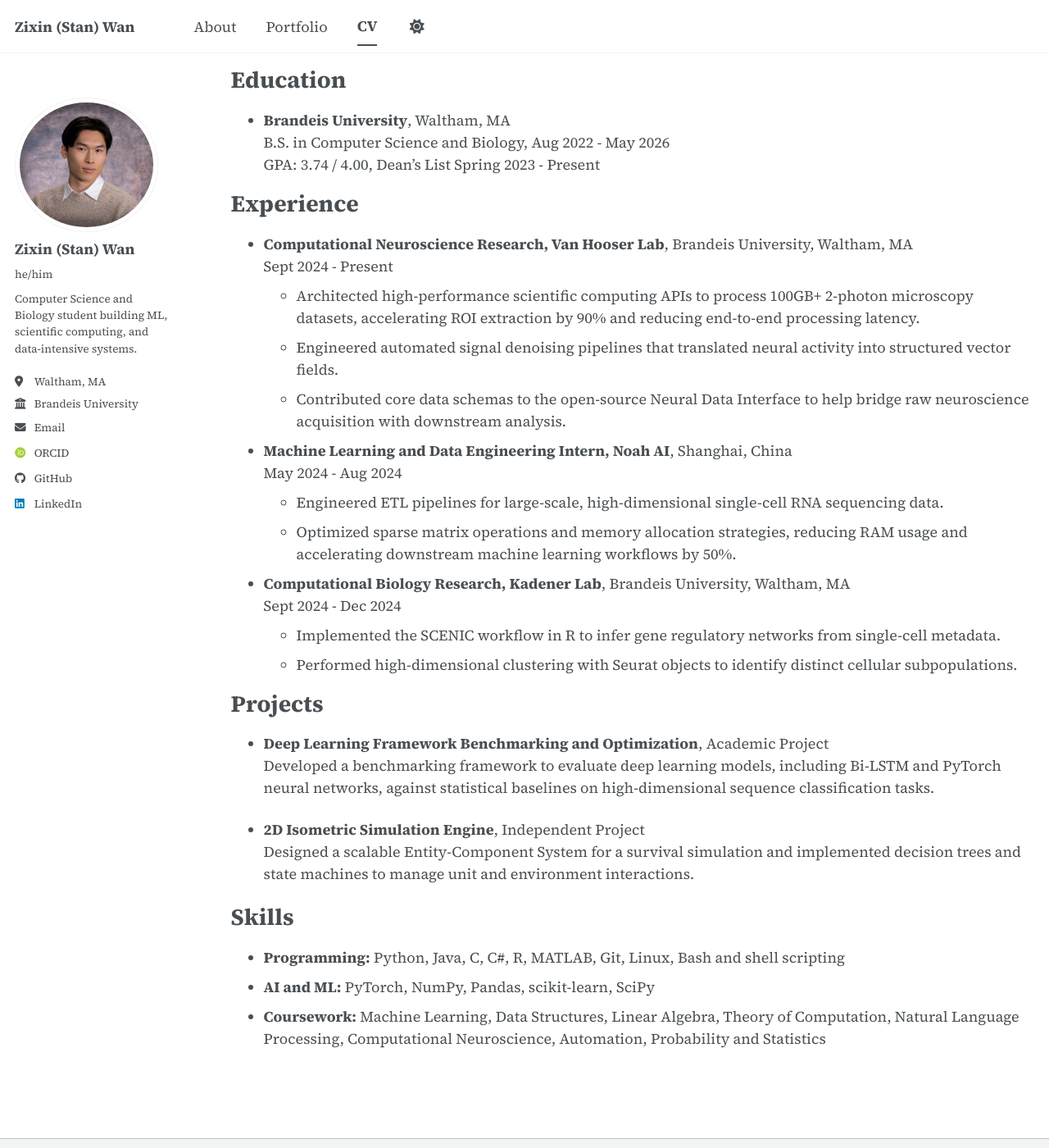
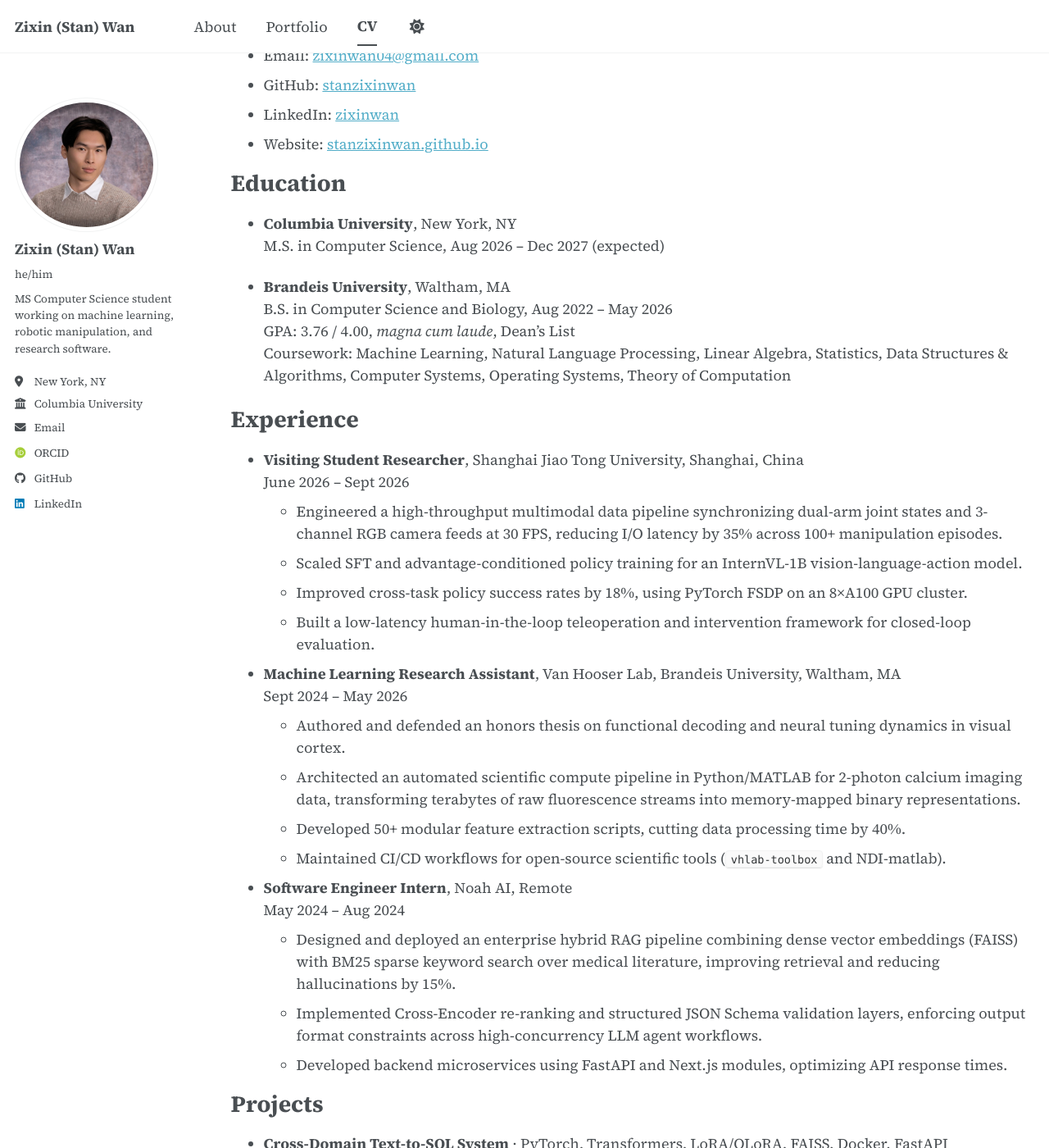
Before and after one commit to stanzixinwan/stanzixinwan.github.io, a Jekyll site: the page built from _pages/cv.md, in a window 1280 px wide and 1400 px high, scrolled down 195 px. Shown: the whole window at 82% size. Built offline with Jekyll 4.4.1, drawn with Linux system fonts in a browser that asks for light colours; some web fonts are replaced; a script bundle is joined from its source files by our own code; library files that are not in the unit come from our copies; some of the changed text lies outside the part shown.

Commit message:
updated cv

```diff
--- a/_config.yml
+++ b/_config.yml
@@ -12,7 +12,7 @@
 title                    : "Zixin (Stan) Wan"
 title_separator          : "-"
 name                     : &name "Zixin (Stan) Wan"
-description              : &description "Portfolio of Zixin (Stan) Wan, a Brandeis University student focused on machine learning, scientific computing, and data-intensive research."   # Update this with a general description of your site, this is the default if not overridden by a page
+description              : &description "Portfolio of Zixin (Stan) Wan, an MS Computer Science student working on machine learning, robotic manipulation, and research software."   # Update this with a general description of your site, this is the default if not overridden by a page
 url                      : https://stanzixinwan.github.io # The base hostname & protocol for your site e.g. "https://[your GitHub username].github.io",
                                                            # or if you already have some other page hosted on Github then use "https://[your GitHub username].github.io/[Your Repo Name]"
 baseurl                  : "" # the subpath of your site, e.g. "/blog"
@@ -26,9 +26,9 @@
   avatar           : "profile.png"
   name             : "Zixin (Stan) Wan"
   pronouns         : "he/him"
-  bio              : "Computer Science and Biology student building ML, scientific computing, and data-intensive systems."
-  location         : "Waltham, MA"
-  employer         : "Brandeis University"
+  bio              : "MS Computer Science student working on machine learning, robotic manipulation, and research software."
+  location         : "New York, NY"
+  employer         : "Columbia University"
   uri              : "" # leave empty to hide Website link in sidebar
   email            : "zixinwan04@gmail.com"
 
@@ -66,7 +66,7 @@
   keybase          : # Username
   instagram        : # Username
   lastfm           : # Username
-  linkedin         : "zixin-stan-wan"
+  linkedin         : "zixinwan"
   mastodon         : # URL
   medium           : # URL
   pinterest        : # Username
--- a/_pages/cv.md
+++ b/_pages/cv.md
@@ -9,45 +9,58 @@
 
 {% include base_path %}
 
+[Download PDF]({{ base_path }}/files/Resume_Zixin_Wan.pdf)
+
 Contact
 ======
 - Email: [zixinwan04@gmail.com](mailto:zixinwan04@gmail.com)
 - GitHub: [stanzixinwan](https://github.com/stanzixinwan)
+- LinkedIn: [zixinwan](https://www.linkedin.com/in/zixinwan/)
+- Website: [stanzixinwan.github.io](https://stanzixinwan.github.io)
 
 Education
 ======
+- **Columbia University**, New York, NY
+  M.S. in Computer Science, Aug 2026 – Dec 2027 (expected)
+
 - **Brandeis University**, Waltham, MA
-  B.S. in Computer Science and Biology, Aug 2022 - May 2026
-  GPA: 3.74 / 4.00, Dean's List Spring 2023 - Present
+  B.S. in Computer Science and Biology, Aug 2022 – May 2026
+  GPA: 3.76 / 4.00, *magna cum laude*, Dean's List
+  Coursework: Machine Learning, Natural Language Processing, Linear Algebra, Statistics, Data Structures & Algorithms, Computer Systems, Operating Systems, Theory of Computation
 
 Experience
 ======
-- **Computational Neuroscience Research, Van Hooser Lab**, Brandeis University, Waltham, MA
-  Sept 2024 - Present
-  - Architected high-performance scientific computing APIs to process 100GB+ 2-photon microscopy datasets, accelerating ROI extraction by 90% and reducing end-to-end processing latency.
-  - Engineered automated signal denoising pipelines that translated neural activity into structured vector fields.
-  - Contributed core data schemas to the open-source Neural Data Interface to help bridge raw neuroscience acquisition with downstream analysis.
+- **Visiting Student Researcher**, Shanghai Jiao Tong University, Shanghai, China
+  June 2026 – Sept 2026
+  - Engineered a high-throughput multimodal data pipeline synchronizing dual-arm joint states and 3-channel RGB camera feeds at 30 FPS, reducing I/O latency by 35% across 100+ manipulation episodes.
+  - Scaled SFT and advantage-conditioned policy training for an InternVL-1B vision-language-action model.
+  - Improved cross-task policy success rates by 18%, using PyTorch FSDP on an 8×A100 GPU cluster.
+  - Built a low-latency human-in-the-loop teleoperation and intervention framework for closed-loop evaluation.
 
-- **Machine Learning and Data Engineering Intern, Noah AI**, Shanghai, China
-  May 2024 - Aug 2024
-  - Engineered ETL pipelines for large-scale, high-dimensional single-cell RNA sequencing data.
-  - Optimized sparse matrix operations and memory allocation strategies, reducing RAM usage and accelerating downstream machine learning workflows by 50%.
+- **Machine Learning Research Assistant**, Van Hooser Lab, Brandeis University, Waltham, MA
+  Sept 2024 – May 2026
+  - Authored and defended an honors thesis on functional decoding and neural tuning dynamics in visual cortex.
+  - Architected an automated scientific compute pipeline in Python/MATLAB for 2-photon calcium imaging data, transforming terabytes of raw fluorescence streams into memory-mapped binary representations.
+  - Developed 50+ modular feature extraction scripts, cutting data processing time by 40%.
+  - Maintained CI/CD workflows for open-source scientific tools (`vhlab-toolbox` and NDI-matlab).
 
-- **Computational Biology Research, Kadener Lab**, Brandeis University, Waltham, MA
-  Sept 2024 - Dec 2024
-  - Implemented the SCENIC workflow in R to infer gene regulatory networks from single-cell metadata.
-  - Performed high-dimensional clustering with Seurat objects to identify distinct cellular subpopulations.
+- **Software Engineer Intern**, Noah AI, Remote
+  May 2024 – Aug 2024
+  - Designed and deployed an enterprise hybrid RAG pipeline combining dense vector embeddings (FAISS) with BM25 sparse keyword search over medical literature, improving retrieval and reducing hallucinations by 15%.
+  - Implemented Cross-Encoder re-ranking and structured JSON Schema validation layers, enforcing output format constraints across high-concurrency LLM agent workflows.
+  - Developed backend microservices using FastAPI and Next.js modules, optimizing API response times.
 
 Projects
 ======
-- **Deep Learning Framework Benchmarking and Optimization**, Academic Project
-  Developed a benchmarking framework to evaluate deep learning models, including Bi-LSTM and PyTorch neural networks, against statistical baselines on high-dimensional sequence classification tasks.
+- **Cross-Domain Text-to-SQL System** · PyTorch, Transformers, LoRA/QLoRA, FAISS, Docker, FastAPI
+  Fine-tuned encoder-decoder models with QLoRA on the Spider benchmark, reaching 82% execution accuracy on unseen multi-table schemas. Built a schema-aware RAG pipeline with FAISS and containerized inference behind asynchronous FastAPI endpoints.
 
-- **2D Isometric Simulation Engine**, Independent Project
-  Designed a scalable Entity-Component System for a survival simulation and implemented decision trees and state machines to manage unit and environment interactions.
+- **LLM-Powered Nutrition Tracking Platform** · Python, TypeScript, PostgreSQL, Prisma, Vitest
+  Built an AI agent orchestration system that parses unstructured dietary text into validated macronutrient structures. Designed a high-concurrency PostgreSQL schema with Prisma and CI/CD with Vitest and GitHub Actions (90%+ coverage).
 
 Skills
 ======
-- **Programming:** Python, Java, C, C#, R, MATLAB, Git, Linux, Bash and shell scripting
-- **AI and ML:** PyTorch, NumPy, Pandas, scikit-learn, SciPy
-- **Coursework:** Machine Learning, Data Structures, Linear Algebra, Theory of Computation, Natural Language Processing, Computational Neuroscience, Automation, Probability and Statistics
+- **Programming:** Python, Java, C/C++/C#, JavaScript, SQL, Go, HTML/CSS
+- **Frameworks:** React, Next.js, FastAPI, Node.js, Prisma ORM
+- **Dev & infra:** Git, GitHub Actions, Linux, CI/CD, Vitest, PostgreSQL, Docker
+- **Libraries:** PyTorch, FAISS, scikit-learn, Pandas, NumPy
```
Also changed, not shown: _pages/about.md (+16 -16 lines), _portfolio/portfolio-1.md (+9 -8 lines), _portfolio/portfolio-2.md (+8 -7 lines), _portfolio/portfolio-3.md (+8 -7 lines), _portfolio/portfolio-4.md (added, +16 -0 lines), 1 other file.
